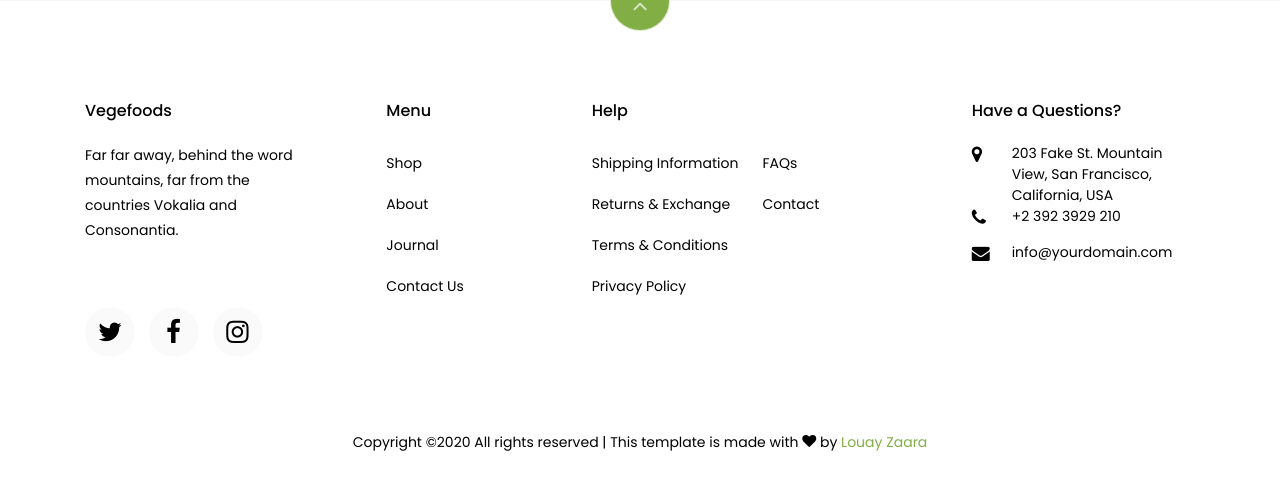
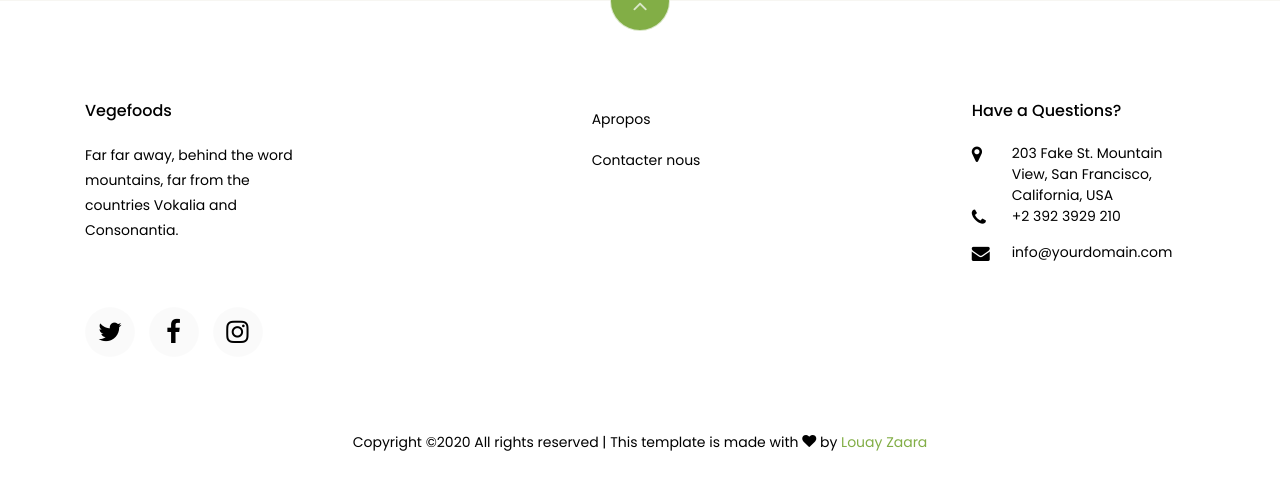
Before and after one commit to louayzaara/studFood, a Django app: page /accounts/edit-profile/ in a window 1280 px wide. Shown: the part 1334-1828 px from the top of the page. Run offline with Django 3.2, Linux system fonts and the light colour scheme; a user stored in the database is signed in; data comes from the database, SQL or seed files in the repository; both versions use the stored data as it was after the commit; some libraries are stand-ins or nearby versions; some web fonts are replaced.

Commit message:
footer updated

```diff
--- a/base/templates/partials/footer.html
+++ b/base/templates/partials/footer.html
@@ -21,28 +21,14 @@
         </div>
         <div class="col-md">
           <div class="ftco-footer-widget mb-4 ml-md-5">
-            <h2 class="ftco-heading-2">Menu</h2>
-            <ul class="list-unstyled">
-              <li><a href="#" class="py-2 d-block">Shop</a></li>
-              <li><a href="#" class="py-2 d-block">About</a></li>
-              <li><a href="#" class="py-2 d-block">Journal</a></li>
-              <li><a href="#" class="py-2 d-block">Contact Us</a></li>
-            </ul>
           </div>
         </div>
         <div class="col-md-4">
            <div class="ftco-footer-widget mb-4">
-            <h2 class="ftco-heading-2">Help</h2>
             <div class="d-flex">
                 <ul class="list-unstyled mr-l-5 pr-l-3 mr-4">
-                  <li><a href="#" class="py-2 d-block">Shipping Information</a></li>
-                  <li><a href="#" class="py-2 d-block">Returns &amp; Exchange</a></li>
-                  <li><a href="#" class="py-2 d-block">Terms &amp; Conditions</a></li>
-                  <li><a href="#" class="py-2 d-block">Privacy Policy</a></li>
-                </ul>
-                <ul class="list-unstyled">
-                  <li><a href="#" class="py-2 d-block">FAQs</a></li>
-                  <li><a href="#" class="py-2 d-block">Contact</a></li>
+                  <li><a href="{% url 'studfood:contactus-page'%}" class="py-2 d-block">Apropos</a></li>
+                  <li><a href="{% url 'studfood:contactus-page'%}" class="py-2 d-block">Contacter nous</a></li>
                 </ul>
               </div>
           </div>
```
Also changed, not shown: db.sqlite3.
